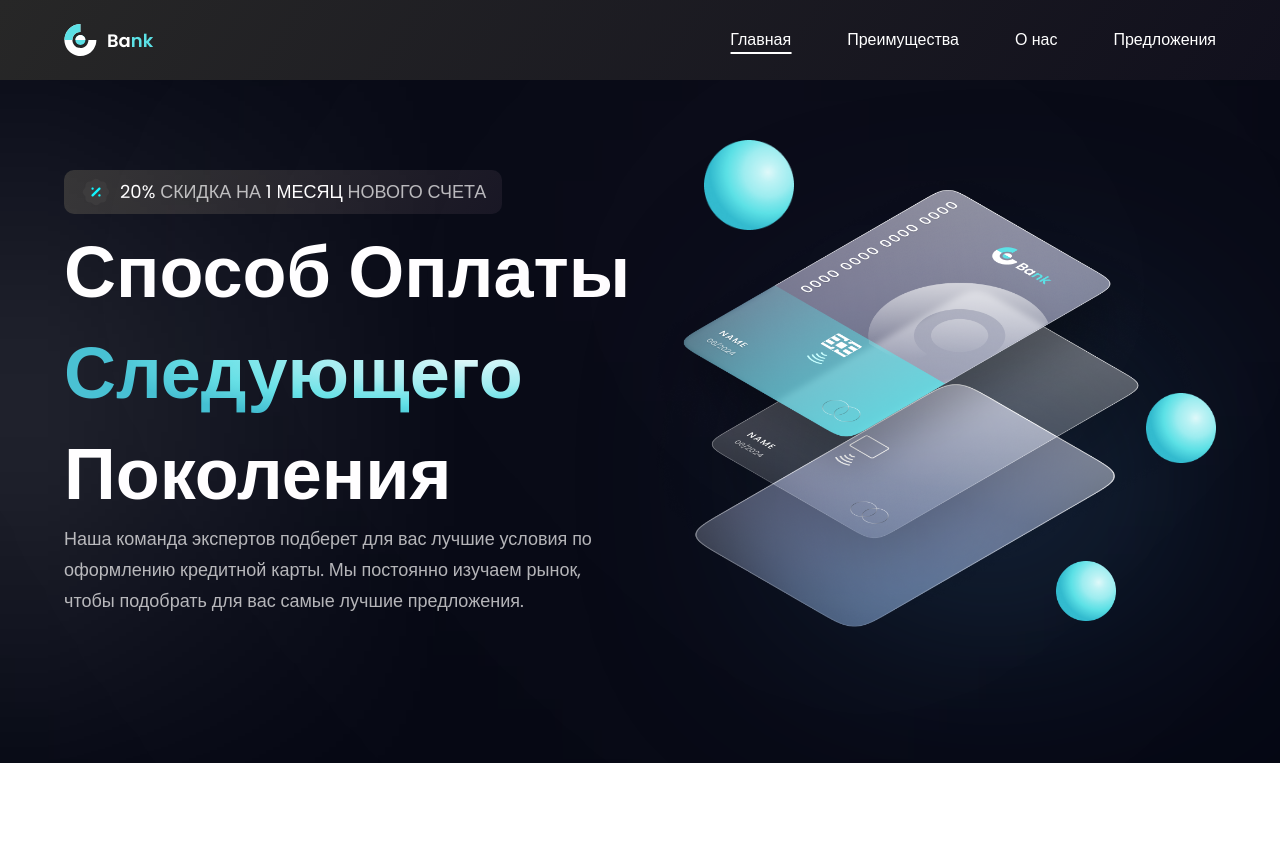
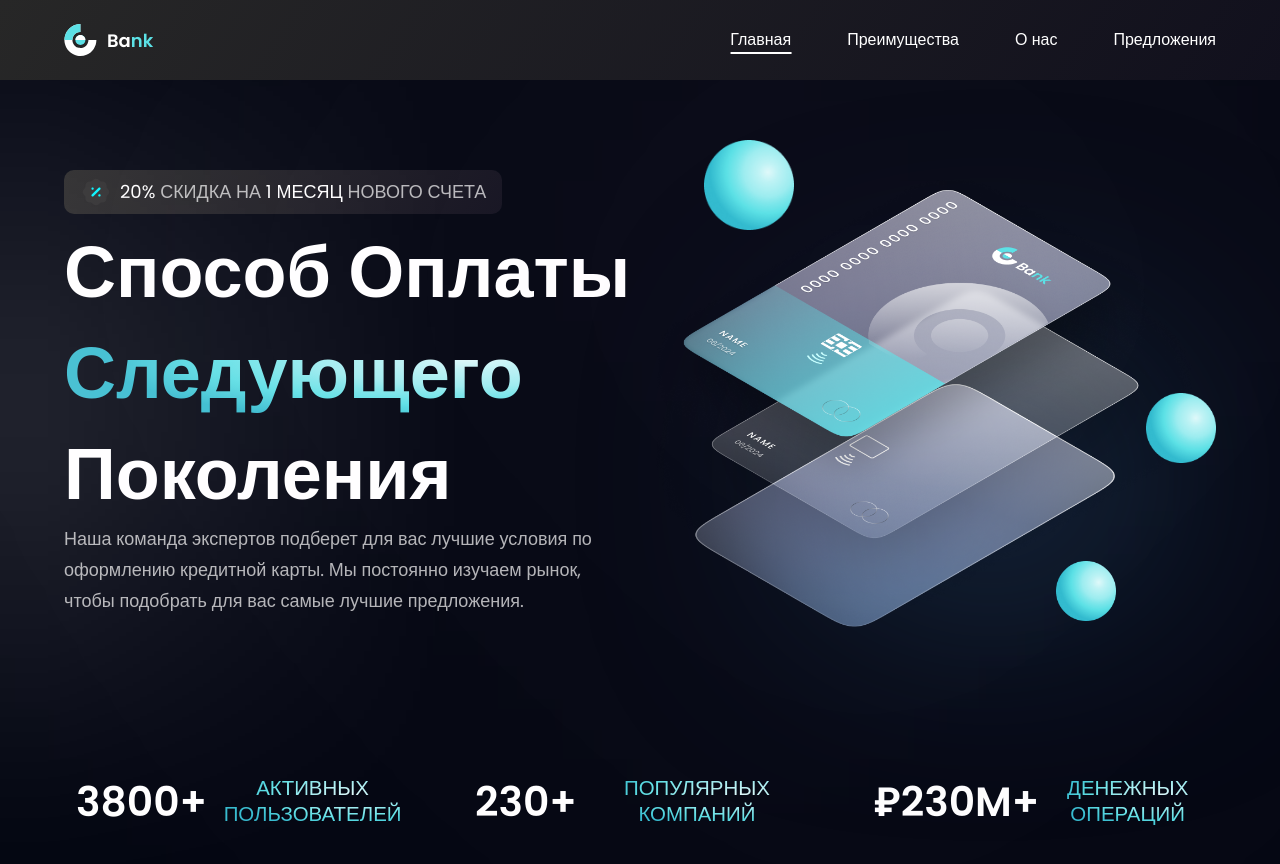
Before and after one commit to kostin-s/bank_landing, a React (Vite) app: page / in a window 1280 px wide. Shown: the top 864 px of the page. Before the commit the page ends 800 px from the top, so only its background shows below. Built offline with nearby package versions, Linux system fonts and the light colour scheme.

Commit message:
добавил секцию со статистикой

```diff
--- a/src/App.tsx
+++ b/src/App.tsx
@@ -1,4 +1,5 @@
 import Introduction from '@/components/sections/Introduction/Introduction';
+import Statistics from '@/components/sections/Statistics/Statistics';
 import Navbar from '@/components/ui/Navbar/Navbar';
 
 import styles from './styles/App.module.scss';
@@ -11,6 +12,7 @@ const App = () => {
           <Navbar />
         </header>
         <Introduction />
+        <Statistics />
       </div>
     </div>
   );
--- /dev/null
+++ b/src/components/sections/Statistics/Statistics.module.scss
@@ -0,0 +1,33 @@
+.statistic {
+  @apply flex flex-row flex-wrap justify-center lg:justify-between sm:mb-20 mb-6;
+
+  .data {
+    @apply grow-[1] lg:flex-[0_0_330px] flex justify-between ss:justify-center items-center flex-row m-3;
+  }
+
+  .value {
+    @apply font-poppins font-semibold
+      xs:text-[40.89px] text-[25.89px]
+      xs:leading-[53.16px] leading-[43.16px] text-white;
+  }
+
+  .title {
+    @apply font-poppins font-normal
+      xs:text-[20.45px] text-[15.45px]
+      xs:leading-[26.58px] leading-[21.58px]
+      uppercase ml-3 text-right sm:text-center;
+    background: radial-gradient(
+      64.18% 64.18% at 71.16% 35.69%,
+      #def9fa 0.89%,
+      #bef3f5 17.23%,
+      #9dedf0 42.04%,
+      #7de7eb 55.12%,
+      #5ce1e6 71.54%,
+      #33bbcf 100%
+    );
+    -webkit-background-clip: text;
+    -webkit-text-fill-color: transparent;
+    background-clip: text;
+    text-fill-color: transparent;
+  }
+}
--- /dev/null
+++ b/src/components/sections/Statistics/Statistics.tsx
@@ -0,0 +1,19 @@
+import { FC } from 'react';
+
+import styles from './Statistics.module.scss';
+import { statistics } from './statistics.data';
+
+const Statistics: FC = () => {
+  return (
+    <section className={styles.statistic}>
+      {statistics.map(statistic => (
+        <div className={styles.data} key={statistic.id}>
+          <h4 className={styles.value}>{statistic.value}</h4>
+          <p className={styles.title}>{statistic.title}</p>
+        </div>
+      ))}
+    </section>
+  );
+};
+
+export default Statistics;
--- /dev/null
+++ b/src/components/sections/Statistics/statistics.data.ts
@@ -0,0 +1,17 @@
+export const statistics = [
+  {
+    id: 'statistics-1',
+    title: 'Активных пользователей',
+    value: '3800+',
+  },
+  {
+    id: 'statistics-2',
+    title: 'Популярных компаний',
+    value: '230+',
+  },
+  {
+    id: 'statistics-3',
+    title: 'Денежных операций',
+    value: '₽230M+',
+  },
+];
--- a/src/components/ui/Navbar/MobileMenu/MobileMenu.tsx
+++ b/src/components/ui/Navbar/MobileMenu/MobileMenu.tsx
@@ -20,8 +20,6 @@ const MobileMenu: FC<IMobileMenuProps> = props => {
   const { activeItem, setActive } = props;
 
   const { isShow, setIsShow, ref } = useOutside(false);
-
-  console.log('render');
 
   return (
     <div className={styles.mobile_menu} ref={ref}>
```
